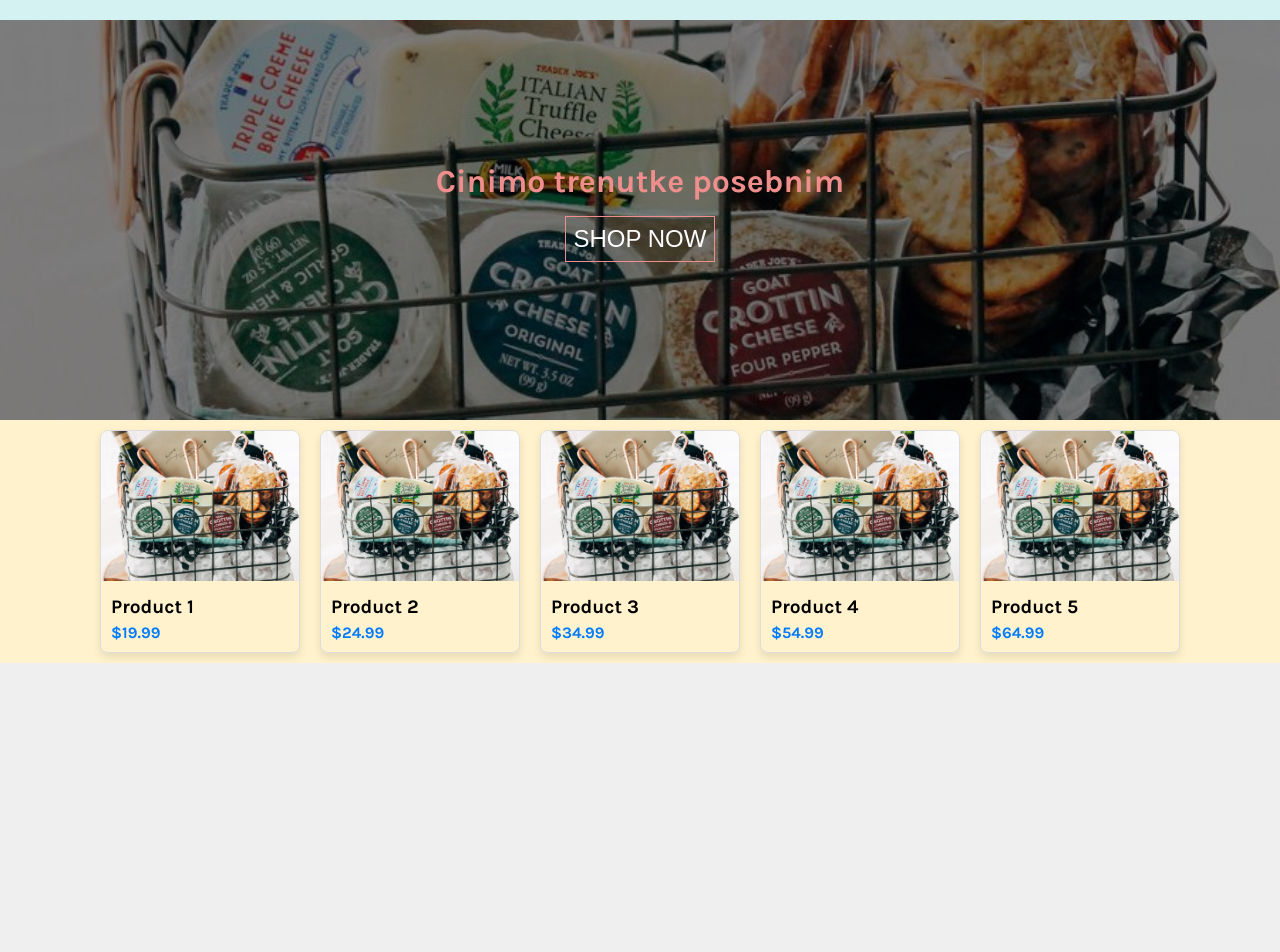
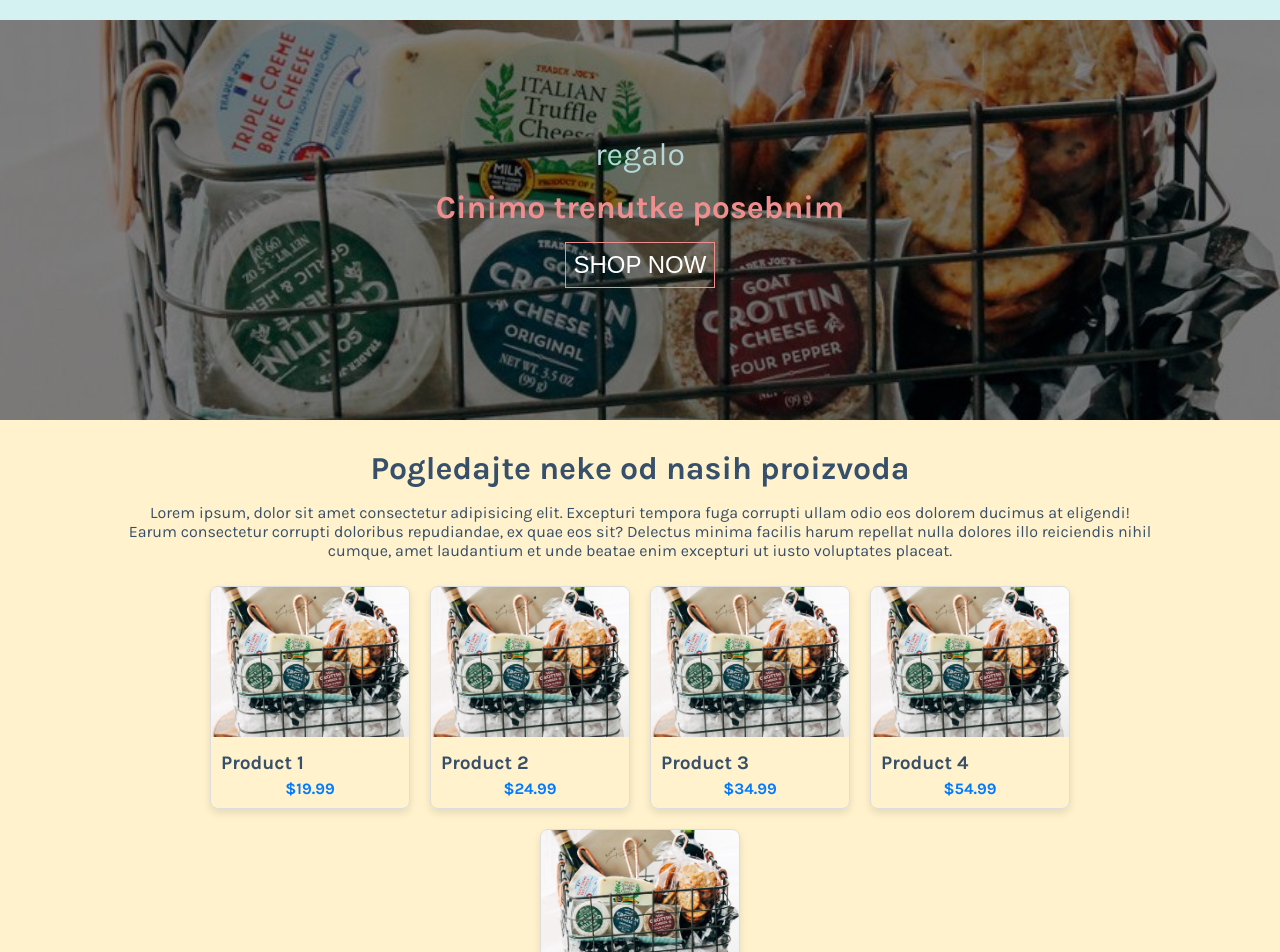
Before and after one commit to MilanJulinac42/gb-client, a Next.js app: page / in a window 1280 px wide. Shown: the part 200-1152 px from the top of the page. Before the commit the page ends 863 px from the top, so only its background shows below. Built offline with nearby package versions, Linux system fonts and the light colour scheme.

Commit message:
gb-77 done

```diff
--- a/layout/hero/Hero.module.scss
+++ b/layout/hero/Hero.module.scss
@@ -68,6 +68,11 @@
   justify-content: center;
   align-items: center;
   gap: 16px;
+
+  p {
+    font-size: 32px;
+    color: $primary-color;
+  }
 }
 
 .h1T {
--- a/layout/hero/Hero.tsx
+++ b/layout/hero/Hero.tsx
@@ -15,6 +15,7 @@
     // </div>
     <div className={styles.wrapperT}>
       <div className={styles.contentWrapper}>
+		<p>regalo</p>
         <h1 className={styles.h1T}>Cinimo trenutke posebnim</h1>
         <button className={styles.ctaT}>SHOP NOW</button>
         <div className={styles.scroll}></div>
--- a/layout/landingPageGallery/LandingPageGallery.module.scss
+++ b/layout/landingPageGallery/LandingPageGallery.module.scss
@@ -0,0 +1,24 @@
+@import "../../styles/mixins.scss";
+@import "../../styles/variables.scss";
+
+.wrapper {
+    display: flex;
+    flex-direction: column;
+    width: 80%;
+    align-items: center;
+    margin: auto;
+    gap: 16px;
+    margin-bottom: 200px;
+    margin-top: 30px;
+    color: $logo-color;
+
+    p {
+        text-align: center;
+    }
+}
+
+.gallery {
+    display: flex;
+    flex-wrap: wrap;
+    justify-content: center;
+}
--- a/layout/landingPageGallery/LandingPageGallery.tsx
+++ b/layout/landingPageGallery/LandingPageGallery.tsx
@@ -11,6 +11,9 @@
     { name: "Product 5", price: 64.99, imageUrl: "/gb1.jpg" },
   ];
   return (
+    <div className={styles.wrapper}>
+      <h1>Pogledajte neke od nasih proizvoda</h1>
+      <p>Lorem ipsum, dolor sit amet consectetur adipisicing elit. Excepturi tempora fuga corrupti ullam odio eos dolorem ducimus at eligendi! Earum consectetur corrupti doloribus repudiandae, ex quae eos sit? Delectus minima facilis harum repellat nulla dolores illo reiciendis nihil cumque, amet laudantium et unde beatae enim excepturi ut iusto voluptates placeat.</p>
       <div
         style={{ display: "flex", flexWrap: "wrap", justifyContent: "center" }}
       >
@@ -18,6 +21,7 @@
           <Card key={index} {...product} />
         ))}
       </div>
+    </div>
   );
 };
 
--- a/layout/navbar/Navbar.module.scss
+++ b/layout/navbar/Navbar.module.scss
@@ -5,6 +5,13 @@
 	position: relative;
 	font-size: $large-font;
 	background-color: $background-pale-green-color;
+	// background-color: $logo-color;
+	// background-color: $secondary-yellow-color;
+	// background-color: $secondary-coral-color;
+	// background-color: $secondary-gray-color;
+	// background-color: $text-color;
+	// background-color: $background-cream-color;
+	// background-color: $border-color;
 	text-transform: uppercase;
 	color: $text-color;
 	font-weight: 700;
@@ -71,7 +78,7 @@
 	display: flex;
 	flex-direction: column;
 	justify-content: space-between;
-	background-color: $background-pale-green-color;
+	// background-color: $background-pale-green-color;
 
 	@include breakpoint("medium") {
 		position: static;
```
Lines whose indentation alone changed are shown as unchanged.
